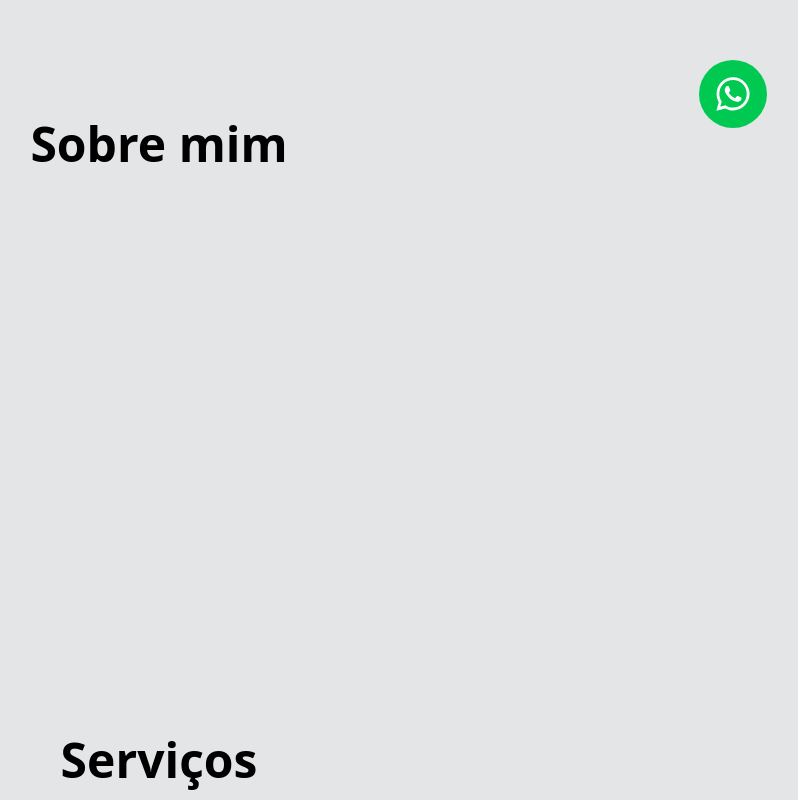
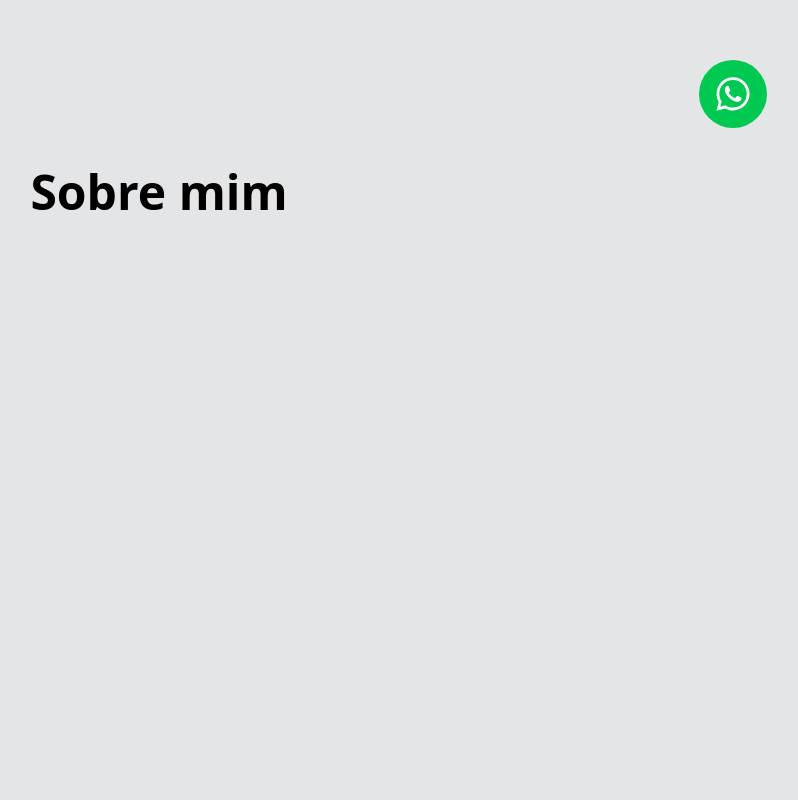
Before and after one commit to tiago-forward/landing-page-tecilia, a Next.js app: page / in a window 1280 px wide. Shown: the part 640-1440 px from the top of the page, without its empty margins (481-1279 px from the left). Built offline with nearby package versions, Linux system fonts and the light colour scheme.

Commit message:
some adjustment margin

```diff
--- a/src/components/sections/About.tsx
+++ b/src/components/sections/About.tsx
@@ -2,7 +2,7 @@ import TitleSection from "../titles/TitleSection";
 
 export default function About() {
   return (
-    <div className="max-w-6xl mx-auto p-4">
+    <div className="max-w-screen-xl m-auto px-2 py-8">
       <TitleSection title="Sobre mim" />
     </div>
   );
--- a/src/components/sections/Contact.tsx
+++ b/src/components/sections/Contact.tsx
@@ -2,7 +2,7 @@ import TitleSection from "../titles/TitleSection";
 
 export default function Contact() {
   return (
-    <div>
+    <div className="max-w-screen-xl m-auto px-2 py-8">
       <TitleSection title="Contato" />
     </div>
   );
--- a/src/components/sections/Services.tsx
+++ b/src/components/sections/Services.tsx
@@ -2,7 +2,7 @@ import TitleSection from "../titles/TitleSection";
 
 export default function Services() {
   return (
-    <div>
+    <div className="max-w-screen-xl m-auto px-2 py-8">
       <TitleSection title="Serviços" />
     </div>
   );
--- a/src/components/titles/TitleSection.tsx
+++ b/src/components/titles/TitleSection.tsx
@@ -4,7 +4,7 @@ interface TitleSectionProps {
 
 export default function TitleSection({ title }: TitleSectionProps) {
   return (
-    <h2 className="text-3xl text-center font-semibold my-8 px-4 md:text-4xl lg:text-5xl">
+    <h2 className="text-3xl text-center font-semibold mt-16 mb-8 px-4 md:text-4xl lg:text-5xl">
       {title}
     </h2>
   );
```
